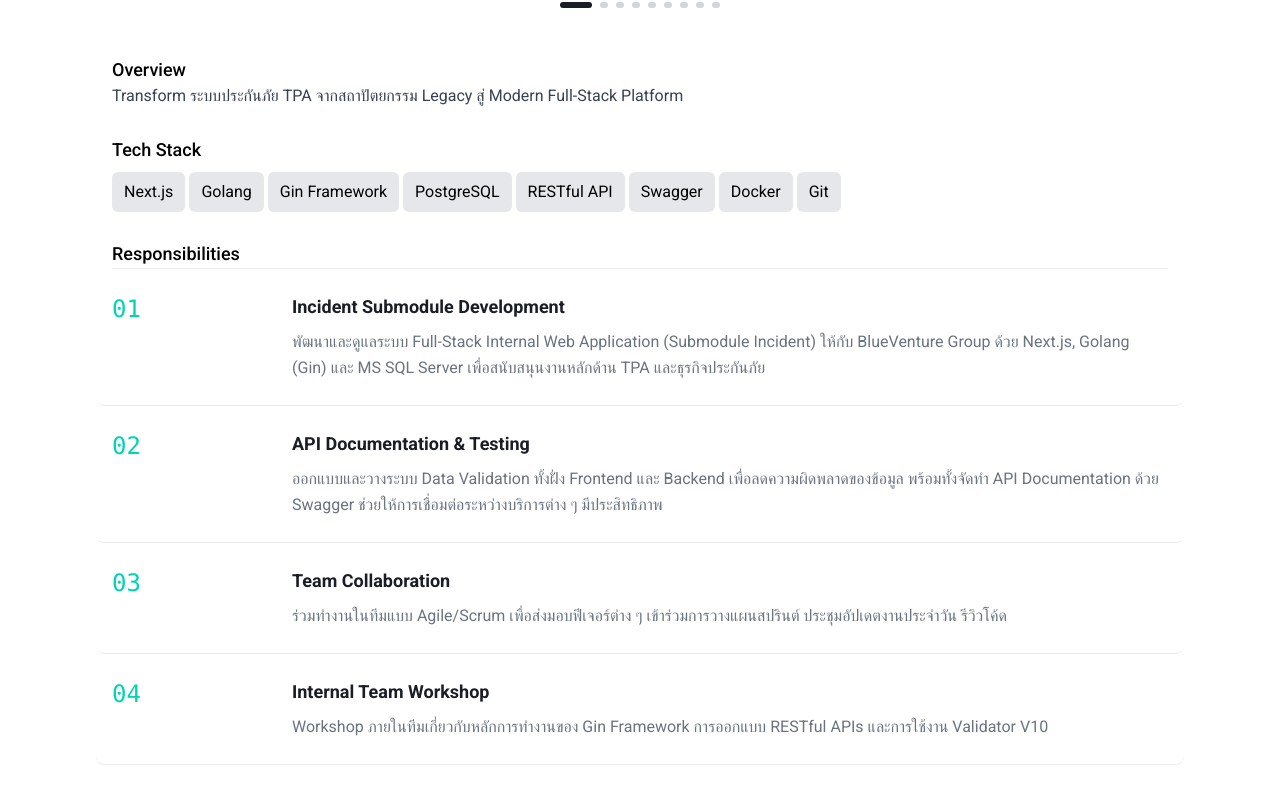
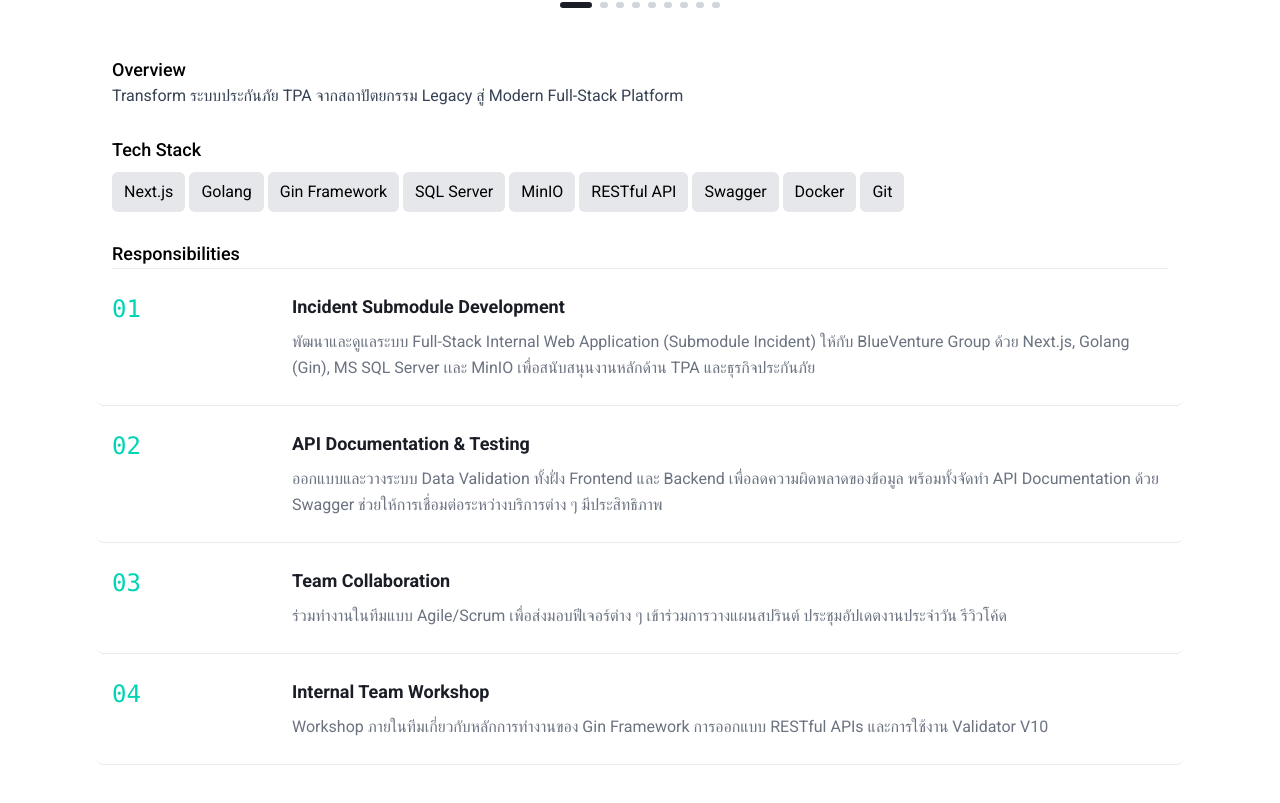
Before and after one commit to pp811010/profile_serapat, a Next.js app: page /experience in a window 1280 px wide. Shown: the part 850-1653 px from the top of the page. Built offline with nearby package versions, Linux system fonts and the light colour scheme; a web font is replaced by a local one.

Commit message:
update page

```diff
--- a/app/experience/page.tsx
+++ b/app/experience/page.tsx
@@ -73,7 +73,8 @@ export default function ExperiencePage() {
         "Next.js",
         "Golang",
         "Gin Framework",
-        "PostgreSQL",
+        "SQL Server",
+        'MinIO',
         "RESTful API",
         "Swagger",
         "Docker",
@@ -115,7 +116,7 @@ export default function ExperiencePage() {
                                 {
                                     "num": "01",
                                     "title": "Incident Submodule Development",
-                                    "desc": "พัฒนาและดูแลระบบ Full-Stack Internal Web Application (Submodule Incident) ให้กับ BlueVenture Group ด้วย Next.js, Golang (Gin) และ MS SQL Server เพื่อสนับสนุนงานหลักด้าน TPA และธุรกิจประกันภัย"
+                                    "desc": "พัฒนาและดูแลระบบ Full-Stack Internal Web Application (Submodule Incident) ให้กับ BlueVenture Group ด้วย Next.js, Golang (Gin), MS SQL Server เเละ MinIO เพื่อสนับสนุนงานหลักด้าน TPA และธุรกิจประกันภัย"
                                 },
                                 {
                                     "num": "02",
```
